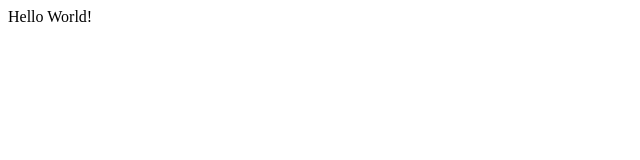
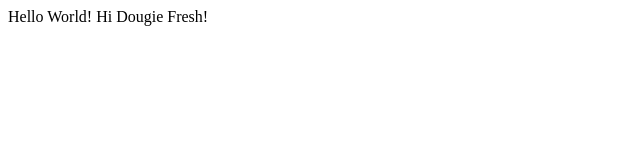
Before and after one commit to bnem26/AP_TEST, a plain HTML site: page index.html in a window 1280 px wide. Shown: the whole page, without its empty margins (0-640 px from the left). Drawn offline with Linux system fonts and the light colour scheme.

Commit message:
Update index.html

```diff
--- a/index.html
+++ b/index.html
@@ -6,5 +6,7 @@
 </head>
 <body>
 Hello World!
+
+Hi Dougie Fresh!
 </body>
 </html>
```
